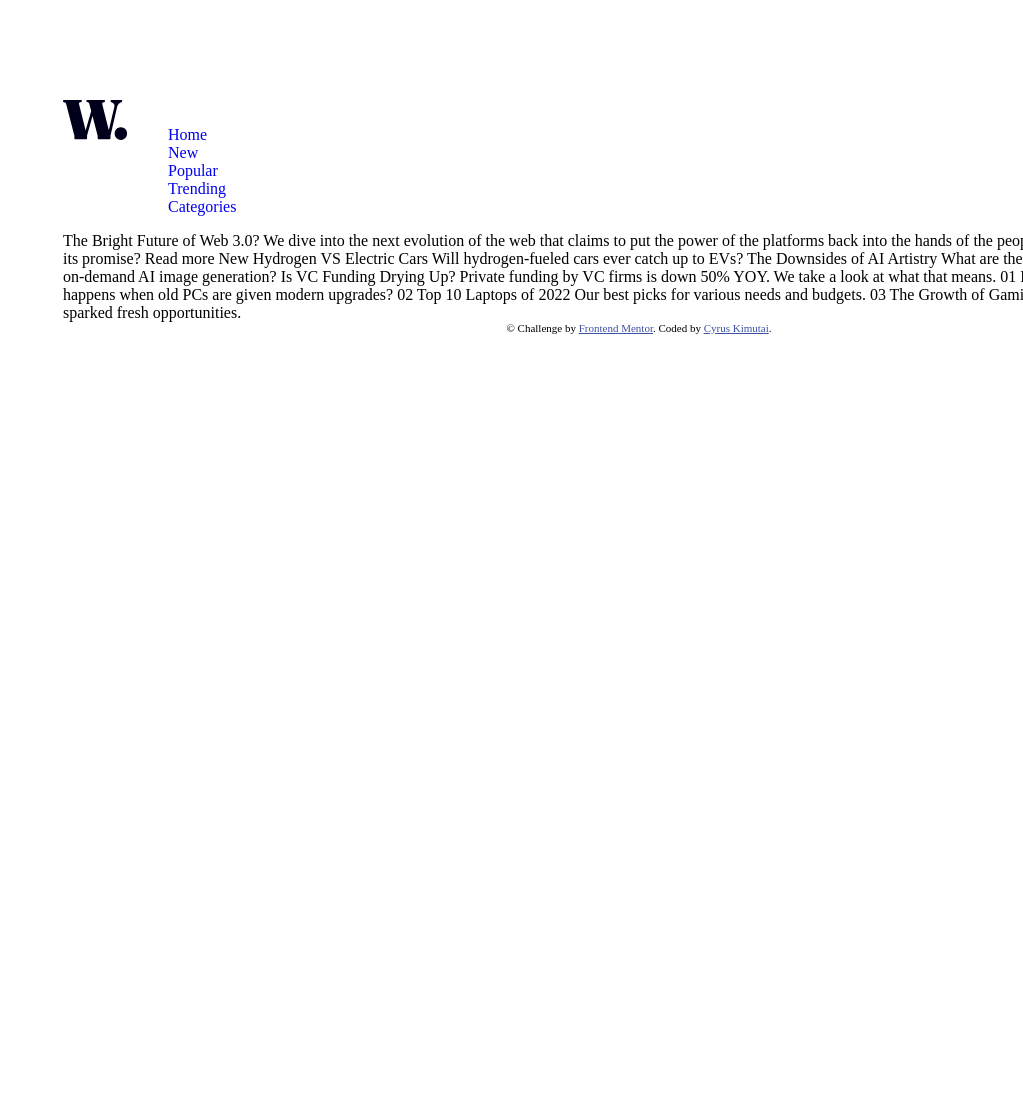
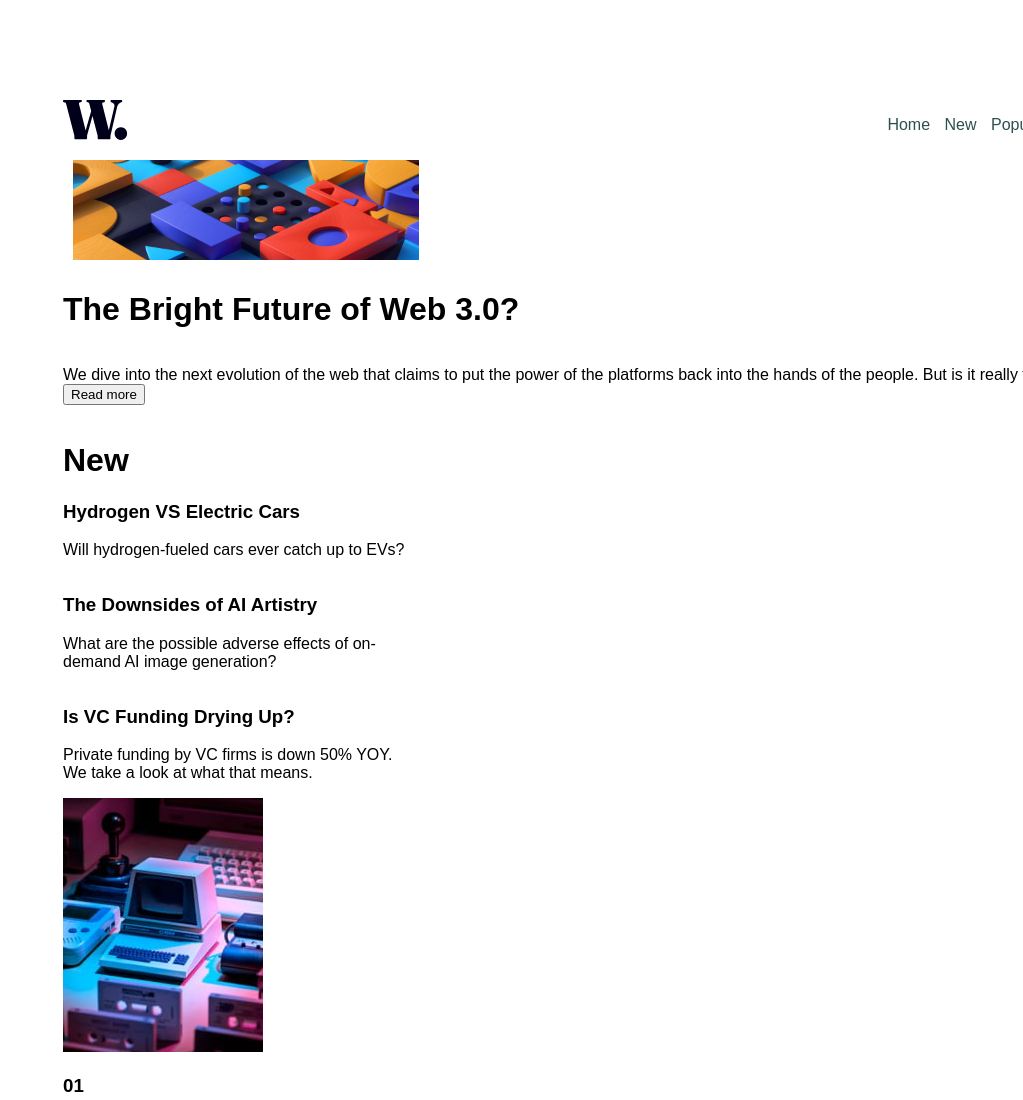
Before and after one commit to Mutai001/news-homepage-main, a plain HTML site: page index.html in a window 1280 px wide. Shown: the part 220-1320 px from the top of the page, without its empty margins (257-1280 px from the left). Before the commit the page ends 874 px from the top, so only its background shows below. Drawn offline with Linux system fonts and the light colour scheme.

Commit message:
updated html

```diff
--- a/index.html
+++ b/index.html
@@ -40,10 +40,55 @@
                 </ul>
             </nav>
         </div>
-        The Bright Future of Web 3.0? We dive into the next evolution of the web that claims to put the power of the platforms back into the hands of the people. But is it really fulfilling its promise? Read more New Hydrogen VS Electric Cars Will hydrogen-fueled
-        cars ever catch up to EVs? The Downsides of AI Artistry What are the possible adverse effects of on-demand AI image generation? Is VC Funding Drying Up? Private funding by VC firms is down 50% YOY. We take a look at what that means. 01 Reviving
-        Retro PCs What happens when old PCs are given modern upgrades? 02 Top 10 Laptops of 2022 Our best picks for various needs and budgets. 03 The Growth of Gaming How the pandemic has sparked fresh opportunities.
-
+        <div class="section1">
+            <img src="./assets/images/image-web-3-desktop.jpg" alt="" class="desktopimage">
+            <h1>The Bright Future of Web 3.0?</h1>
+            <p>
+                We dive into the next evolution of the web that claims to put the power of the platforms back into the hands of the people. But is it really fulfilling its promise?
+                <button>Read more</button>
+            </p>
+        </div>
+        <div class="section2">
+            <div class="part1">
+                <h1>New</h1>
+                <h3>Hydrogen VS Electric Cars</h3>
+                <p> Will hydrogen-fueled cars ever catch up to EVs?</p>
+            </div>
+            <div class="part2">
+                <h3>The Downsides of AI Artistry</h3>
+                <p>What are the possible adverse effects of on-demand AI image generation?</p>
+            </div>
+            <div class="part3">
+                <h3>Is VC Funding Drying Up?</h3>
+                <p>Private funding by VC firms is down 50% YOY. We take a look at what that means.</p>
+            </div>
+        </div>
+        <div class="section3">
+            <div class="blog">
+                <div class="images">
+                    <img src="./assets/images/image-retro-pcs.jpg" alt="">
+                </div>
+                <h3>01</h3>
+                <h4>Reviving Retro PCs</h4>
+                <p>What happens when old PCs are given modern upgrades?</p>
+            </div>
+            <div class="blog">
+                <div class="images">
+                    <img src="assets/images/image-top-laptops.jpg" alt="">
+                </div>
+                <h3>02</h3>
+                <h4>Top 10 Laptops of 2022</h4>
+                <p>Our best picks for various needs and budgets.</p>
+            </div>
+            <div class="blog">
+                <div class="images">
+                    <img src="assets/images/image-gaming-growth.jpg" alt="">
+                </div>
+                <h3>03</h3>
+                <h4>The Growth of Gaming</h4>
+                <p>How the pandemic has sparked fresh opportunities.</p>
+            </div>
+        </div>
         <div class="attribution">
             &copy; Challenge by <a href="https://www.frontendmentor.io?ref=challenge" target="_blank">Frontend Mentor</a>. Coded by <a href="#">Cyrus Kimutai</a>.
         </div>
--- a/style.css
+++ b/style.css
@@ -2,6 +2,7 @@ body {
     margin: 0;
     padding: 0;
     box-sizing: border-box;
+    font-family: sans-serif;
 }
 
 .container {
@@ -11,15 +12,18 @@ body {
 
 nav {
     display: flex;
-    align-items: baseline;
+    justify-content: space-between;
 }
 
 nav ul li {
     list-style: none !important;
+    display: inline-block;
+    padding-left: 10px !important;
 }
 
 nav ul li a {
     text-decoration: none;
+    color: darkslategrey;
 }
 
 .attribution {
@@ -30,3 +34,33 @@ nav ul li a {
 .attribution a {
     color: hsl(228, 45%, 44%);
 }
+
+.desktopimage {
+    width: 30%;
+    height: 100px;
+    margin: 10px;
+}
+
+.section1 {
+    display: flex;
+    flex-direction: row;
+    justify-content: center;
+}
+
+.section1 h1 {
+    font: 6px;
+}
+
+.section2 {
+    display: flex;
+    flex-direction: column;
+    justify-content: center;
+    width: 30%;
+    min-height: 60%;
+}
+
+.section1,
+.section2 {
+    display: flex;
+    flex-direction: column;
+}
```
